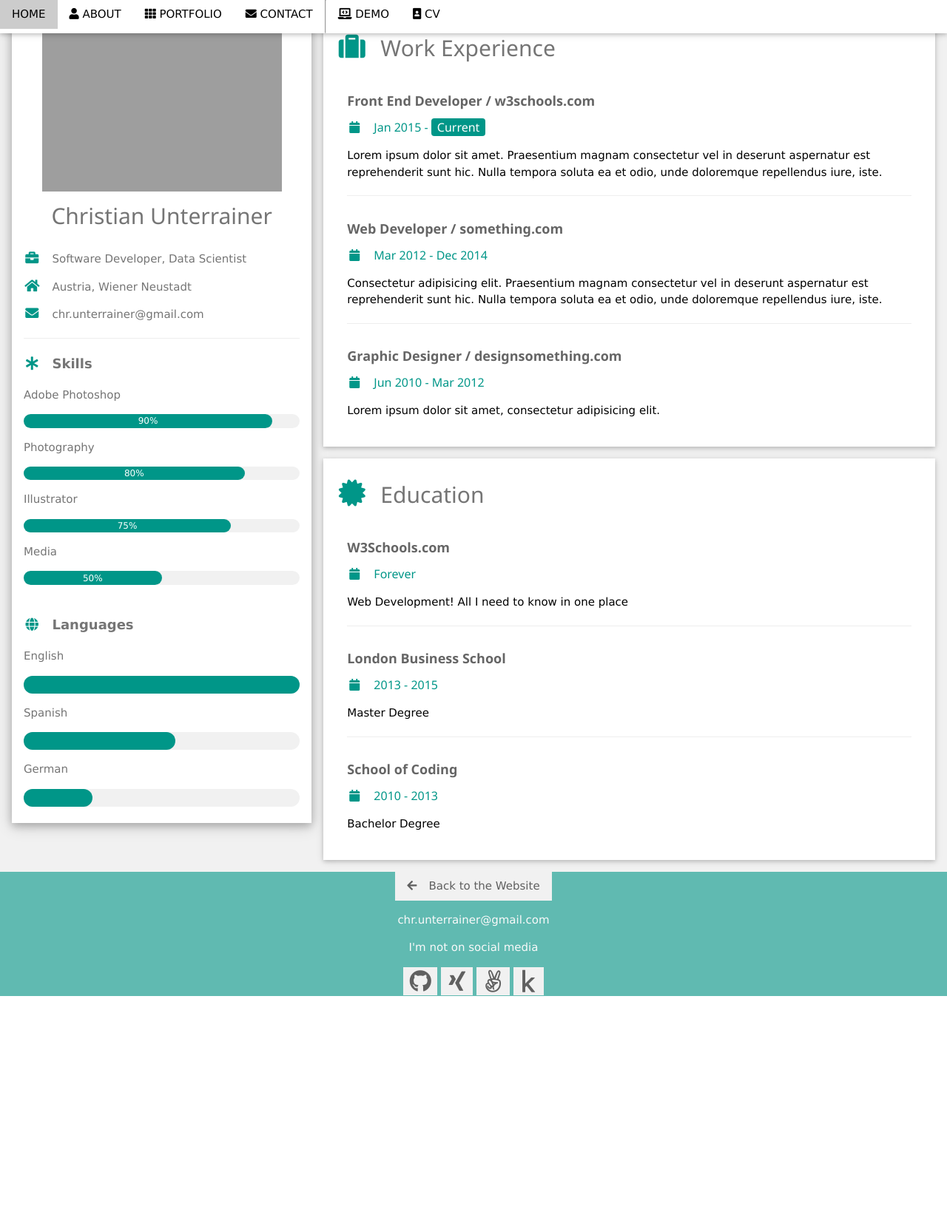
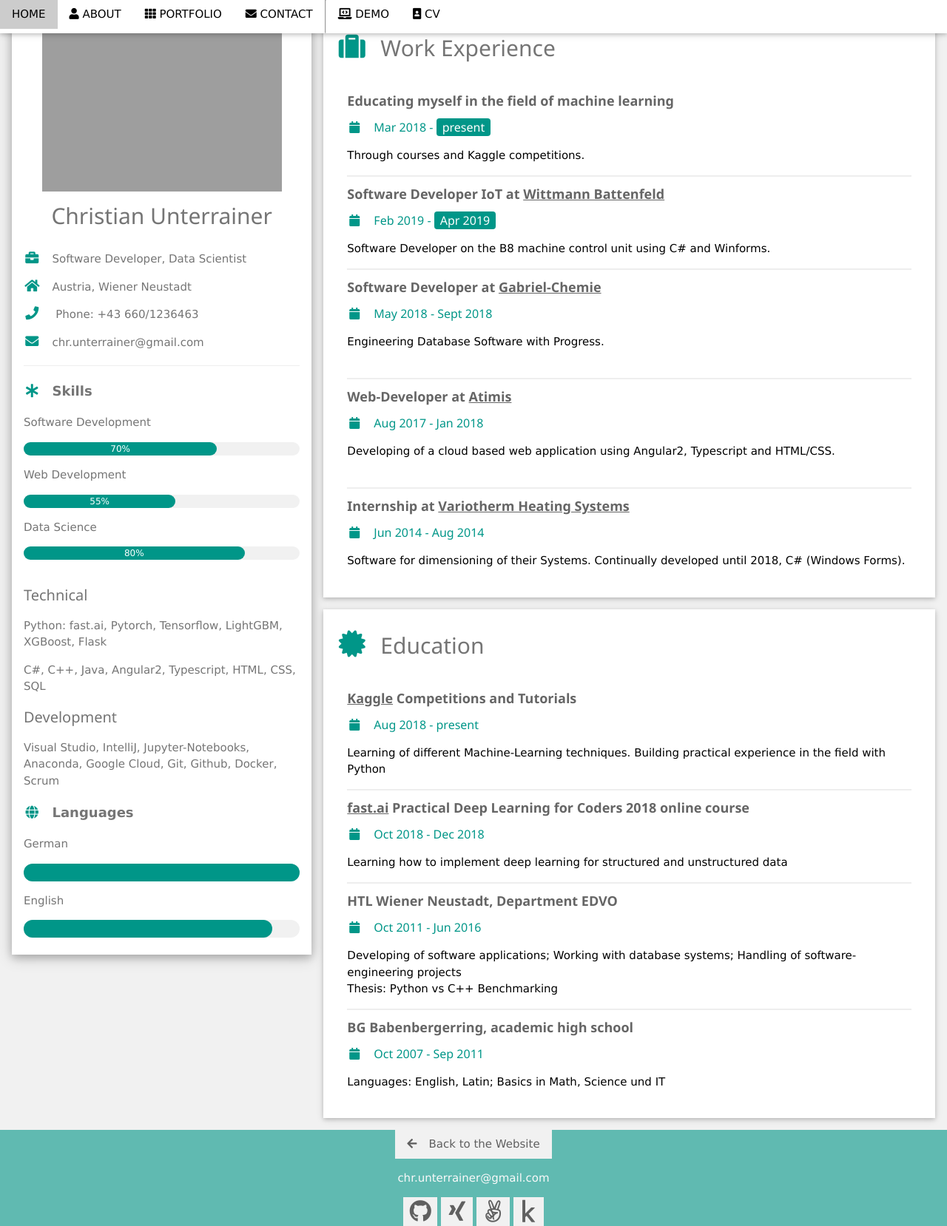
Before and after one commit to cozyDoomer/deep-learning-webapp, a Flask app: page /cv in a window 1280 px wide. Shown: the whole page at 74% size. Before the commit the page ends 1347 px from the top, so only its background shows below. Run offline with Flask 2, Linux system fonts and the light colour scheme; some libraries are stand-ins or nearby versions; grey boxes are pictures that could not be loaded.

Commit message:
completed cv text and formating (TODO: convert to pdf->download option)

```diff
--- a/templates/cv.html
+++ b/templates/cv.html
@@ -29,43 +29,42 @@
           <div class="container">
             <p><i class="fa fa-briefcase fa-fw margin-right large text-teal"></i>Software Developer, Data Scientist</p>
             <p><i class="fa fa-home fa-fw margin-right large text-teal"></i>Austria, Wiener Neustadt</p>
+            <p></p><i class="fa fa-phone fa-fw margin-right large text-teal"></i> Phone: +43 660/1236463</p>
             <p><i class="fa fa-envelope fa-fw margin-right large text-teal"></i>chr.unterrainer@gmail.com</p>
             <!--<p><i class="fa fa-phone fa-fw margin-right large text-teal"></i>123456</p>-->
             <hr>
 
             <p class="large"><b><i class="fa fa-asterisk fa-fw margin-right text-teal"></i>Skills</b></p>
-            <p>Adobe Photoshop</p>
+            <p>Software Development</p>
             <div class="light-grey round-xlarge small">
-              <div class="container center round-xlarge teal" style="width:90%">90%</div>
+              <div class="container center round-xlarge teal" style="width:70%">70%</div>
             </div>
-            <p>Photography</p>
+            <p>Web Development</p>
             <div class="light-grey round-xlarge small">
-              <div class="container center round-xlarge teal" style="width:80%">
-                <div class="center text-white">80%</div>
+              <div class="container center round-xlarge teal" style="width:55%">
+                <div class="center text-white">55%</div>
               </div>
             </div>
-            <p>Illustrator</p>
+            <p>Data Science</p>
             <div class="light-grey round-xlarge small">
-              <div class="container center round-xlarge teal" style="width:75%">75%</div>
-            </div>
-            <p>Media</p>
-            <div class="light-grey round-xlarge small">
-              <div class="container center round-xlarge teal" style="width:50%">50%</div>
+              <div class="container center round-xlarge teal" style="width:80%">80%</div>
             </div>
             <br>
 
+            <h4>Technical</h4>
+            <p></p>Python: fast.ai, Pytorch, Tensorflow, LightGBM, XGBoost, Flask</p>
+            <p>C#, C++, Java, Angular2, Typescript, HTML, CSS, SQL</p>
+            <h4>Development</h4>
+            <p></p>Visual Studio, IntelliJ, Jupyter-Notebooks, Anaconda, Google Cloud, Git, Github, Docker, Scrum</p>
+
             <p class="large text-theme"><b><i class="fa fa-globe fa-fw margin-right text-teal"></i>Languages</b></p>
-            <p>English</p>
+            <p>German</p>
             <div class="light-grey round-xlarge">
               <div class="round-xlarge teal" style="height:24px;width:100%"></div>
             </div>
-            <p>Spanish</p>
+            <p>English</p>
             <div class="light-grey round-xlarge">
-              <div class="round-xlarge teal" style="height:24px;width:55%"></div>
-            </div>
-            <p>German</p>
-            <div class="light-grey round-xlarge">
-              <div class="round-xlarge teal" style="height:24px;width:25%"></div>
+              <div class="round-xlarge teal" style="height:24px;width:90%"></div>
             </div>
             <br>
           </div>
@@ -80,42 +79,61 @@
         <div class="container card white margin-bottom">
           <h2 class="text-grey padding-16"><i class="fa fa-suitcase fa-fw margin-right xxlarge text-teal"></i>Work Experience</h2>
           <div class="container">
-            <h5 class="opacity"><b>Front End Developer / w3schools.com</b></h5>
-            <h6 class="text-teal"><i class="fa fa-calendar fa-fw margin-right"></i>Jan 2015 - <span class="tag teal round">Current</span></h6>
-            <p>Lorem ipsum dolor sit amet. Praesentium magnam consectetur vel in deserunt aspernatur est reprehenderit sunt hic. Nulla tempora soluta ea et odio, unde doloremque repellendus iure, iste.</p>
-            <hr>
+              <h5 class="opacity"><b>Educating myself in the field of machine learning</b></h5>
+              <h6 class="text-teal"><i class="fa fa-calendar fa-fw margin-right"></i>Mar 2018 - <span class="tag teal round">present</span></h6>
+              <p>Through courses and Kaggle competitions.</p>
+              <hr class="divider" >
+            </div>
+          <div class="container">
+            <h5 class="opacity"><b>Software Developer IoT at <a href="https://www.wittmann-group.com/">Wittmann Battenfeld</a></b></h5>
+            <h6 class="text-teal"><i class="fa fa-calendar fa-fw margin-right"></i>Feb 2019 - <span class="tag teal round">Apr 2019</span></h6>
+            <p>Software Developer on the B8 machine control unit using C# and Winforms.</p>
+            <hr class="divider" >
           </div>
           <div class="container">
-            <h5 class="opacity"><b>Web Developer / something.com</b></h5>
-            <h6 class="text-teal"><i class="fa fa-calendar fa-fw margin-right"></i>Mar 2012 - Dec 2014</h6>
-            <p>Consectetur adipisicing elit. Praesentium magnam consectetur vel in deserunt aspernatur est reprehenderit sunt hic. Nulla tempora soluta ea et odio, unde doloremque repellendus iure, iste.</p>
-            <hr>
+            <h5 class="opacity"><b>Software Developer at <a href="https://www.gabriel-chemie.com/">Gabriel-Chemie</a></b></h5>
+            <h6 class="text-teal"><i class="fa fa-calendar fa-fw margin-right"></i>May 2018 - Sept 2018</h6>
+            <p> Engineering Database Software with Progress. </p><br>
+            <hr class="divider" >
           </div>
           <div class="container">
-            <h5 class="opacity"><b>Graphic Designer / designsomething.com</b></h5>
-            <h6 class="text-teal"><i class="fa fa-calendar fa-fw margin-right"></i>Jun 2010 - Mar 2012</h6>
-            <p>Lorem ipsum dolor sit amet, consectetur adipisicing elit. </p><br>
+            <h5 class="opacity"><b>Web-Developer at <a href="http://www.atimis.at/">Atimis</a></b></h5>
+            <h6 class="text-teal"><i class="fa fa-calendar fa-fw margin-right"></i>Aug 2017 - Jan 2018</h6>
+            <p> Developing of a cloud based web application using Angular2, Typescript and HTML/CSS. </p><br>
+            <hr class="divider" >
+          </div>
+          <div class="container">
+            <h5 class="opacity"><b>Internship at <a href="https://www.variotherm.com/">Variotherm Heating Systems</a></b></h5>
+            <h6 class="text-teal"><i class="fa fa-calendar fa-fw margin-right"></i>Jun 2014 - Aug 2014</h6>
+            <p> Software for dimensioning of their Systems. Continually developed until 2018, C# (Windows Forms). </p><br>
           </div>
         </div>
 
         <div class="container card white">
           <h2 class="text-grey padding-16"><i class="fa fa-certificate fa-fw margin-right xxlarge text-teal"></i>Education</h2>
           <div class="container">
-            <h5 class="opacity"><b>W3Schools.com</b></h5>
-            <h6 class="text-teal"><i class="fa fa-calendar fa-fw margin-right"></i>Forever</h6>
-            <p>Web Development! All I need to know in one place</p>
-            <hr>
+            <h5 class="opacity"><b><a href="https://www.kaggle.com/dollofcuty/">Kaggle</a> Competitions and Tutorials</b></h5>
+            <h6 class="text-teal"><i class="fa fa-calendar fa-fw margin-right"></i>Aug 2018 - present</h6>
+            <p>Learning of different Machine-Learning techniques. Building practical experience in the field with Python</p>
+            <hr class="divider" >
           </div>
           <div class="container">
-            <h5 class="opacity"><b>London Business School</b></h5>
-            <h6 class="text-teal"><i class="fa fa-calendar fa-fw margin-right"></i>2013 - 2015</h6>
-            <p>Master Degree</p>
-            <hr>
+            <h5 class="opacity"><b><a href="https://www.fast.ai/">fast.ai</a> Practical Deep Learning for Coders 2018 online course</b></h5>
+            <h6 class="text-teal"><i class="fa fa-calendar fa-fw margin-right"></i>Oct 2018 - Dec 2018</h6>
+            <p>Learning how to implement deep learning for structured and unstructured data</p>
+            <hr class="divider" >
           </div>
           <div class="container">
-            <h5 class="opacity"><b>School of Coding</b></h5>
-            <h6 class="text-teal"><i class="fa fa-calendar fa-fw margin-right"></i>2010 - 2013</h6>
-            <p>Bachelor Degree</p><br>
+            <h5 class="opacity"><b>HTL Wiener Neustadt, Department EDVO</b></h5>
+            <h6 class="text-teal"><i class="fa fa-calendar fa-fw margin-right"></i>Oct 2011 - Jun 2016</h6>
+            <p>Developing of software applications; Working with database systems; Handling of software-engineering projects
+            <br>Thesis: Python vs C++ Benchmarking</p>
+            <hr class="divider" >
+          </div>
+          <div class="container">
+            <h5 class="opacity"><b>BG Babenbergerring, academic high school</b></h5>
+            <h6 class="text-teal"><i class="fa fa-calendar fa-fw margin-right"></i>Oct 2007 - Sep 2011</h6>
+            <p>Languages: English, Latin; Basics in Math, Science und IT</p><br>
           </div>
         </div>
 
@@ -131,7 +149,6 @@
   <footer class="container teal opacity hover-opacity-off center margin-top">
     <a href="{{ url_for('home') }}" class="button light-grey"><i class="fas fa-arrow-left margin-right"></i>Back to the Website</a>
     <p>chr.unterrainer@gmail.com</p>
-    <p>I'm not on social media</p>
     <a href="https://github.com/DollofCuty" class="button light-grey"><i class="fab fa-github fb"></i></a>
     <a href="https://www.xing.com/profile/Christian_Unterrainer3/" class="button light-grey"><i class="fab fa-xing fb"></i></a>
     <a href="https://angel.co/christian-unterrainer" class="button light-grey"><i class="fab fa-angellist fb"></i></a>
--- a/templates/image-classifier.html
+++ b/templates/image-classifier.html
@@ -7,7 +7,8 @@
     <!-- Container (Contact Section) -->
     <div class="content container padding-64" id="contact">
       <h3 class="center">IMAGE CLASSIFIER</h3>
-      <p class="center"><em>Just choose a image to run it through the algorithm!</em></p>
+      <p class="center"><em>Just choose an image to run inference on the <a href=https://arxiv.org/pdf/1712.00559.pdf>PNASNet-5</a>
+        model trained on <a href="http://www.image-net.org/">image-net</a>!</em></p>
 
       <form class="center" action="{{ url_for('upload.upload_file') }}" method="POST" enctype=multipart/form-data>
         <p><input type=file name=file>
```
Also changed, not shown: templates/home.html (+20 -9 lines).
